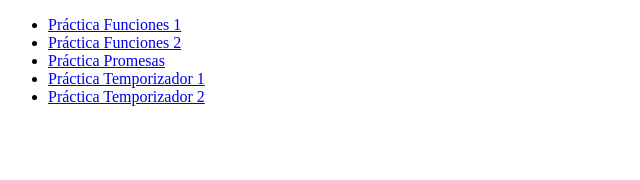
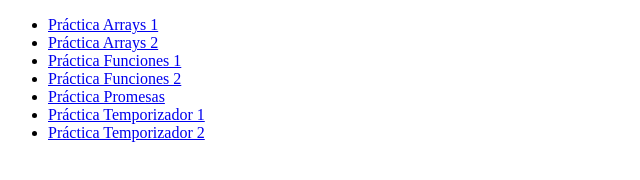
Before and after one commit to alexfonta/Clase-Cliente, a plain HTML site: page index.html in a window 1280 px wide. Shown: the whole page, without its empty margins (0-640 px from the left). Drawn offline with Linux system fonts and the light colour scheme.

Commit message:
Add links for Práctica Arrays 1 and 2

```diff
--- a/index.html
+++ b/index.html
@@ -7,6 +7,8 @@
 </head>
 <body>
     <ul>
+        <li><a href="PrácticaArrays 20.10.25/pr1.js">Práctica Arrays 1</a></li>
+        <li><a href="PrácticaArrays 20.10.25/pr2.js">Práctica Arrays 2</a></li>
         <li><a href="Práctica Funciones 20.10.25/pr1.html">Práctica Funciones 1</a></li>
         <li><a href="Práctica Funciones 20.10.25/pr2.html">Práctica Funciones 2</a></li>
         <li><a href="PracticaPromesas/index.html">Práctica Promesas</a></li>
```
